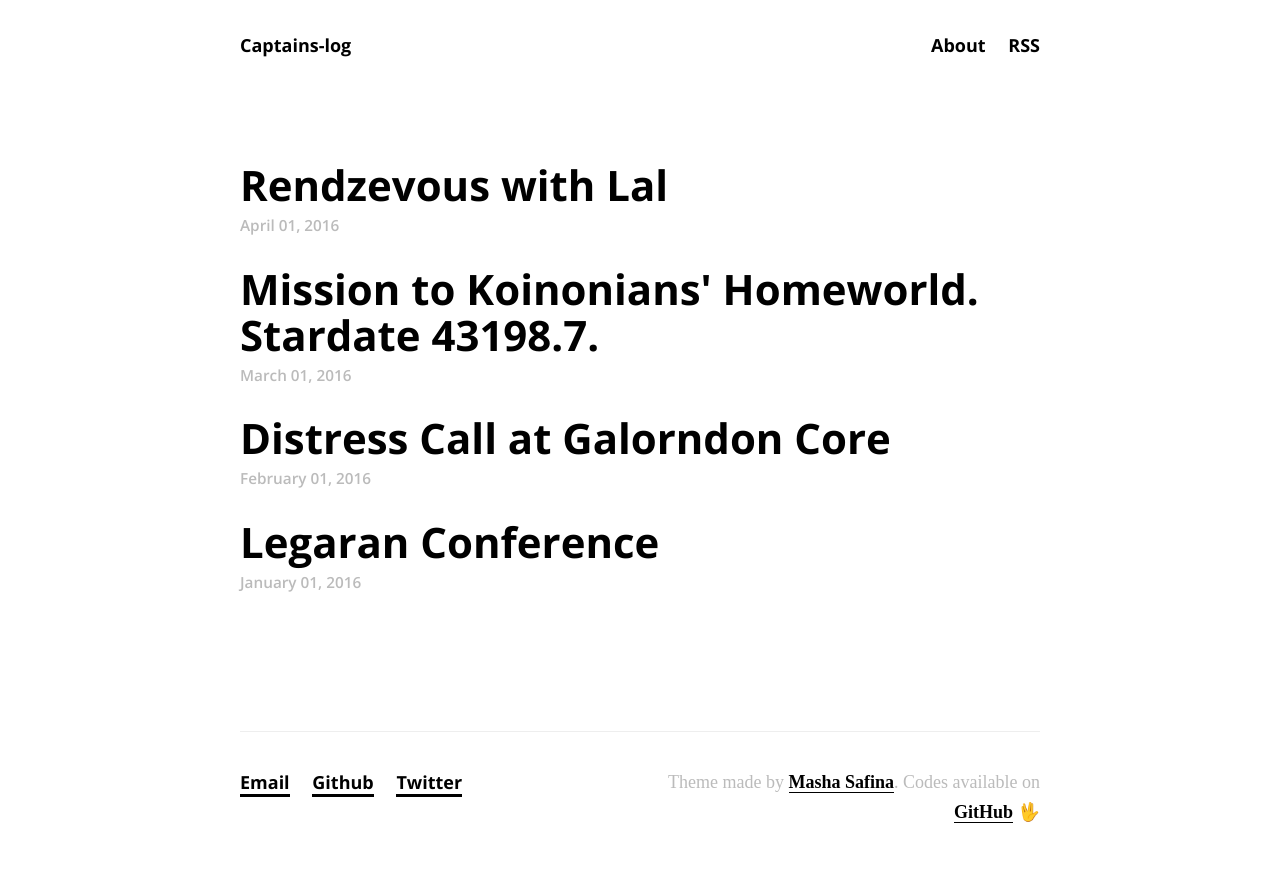
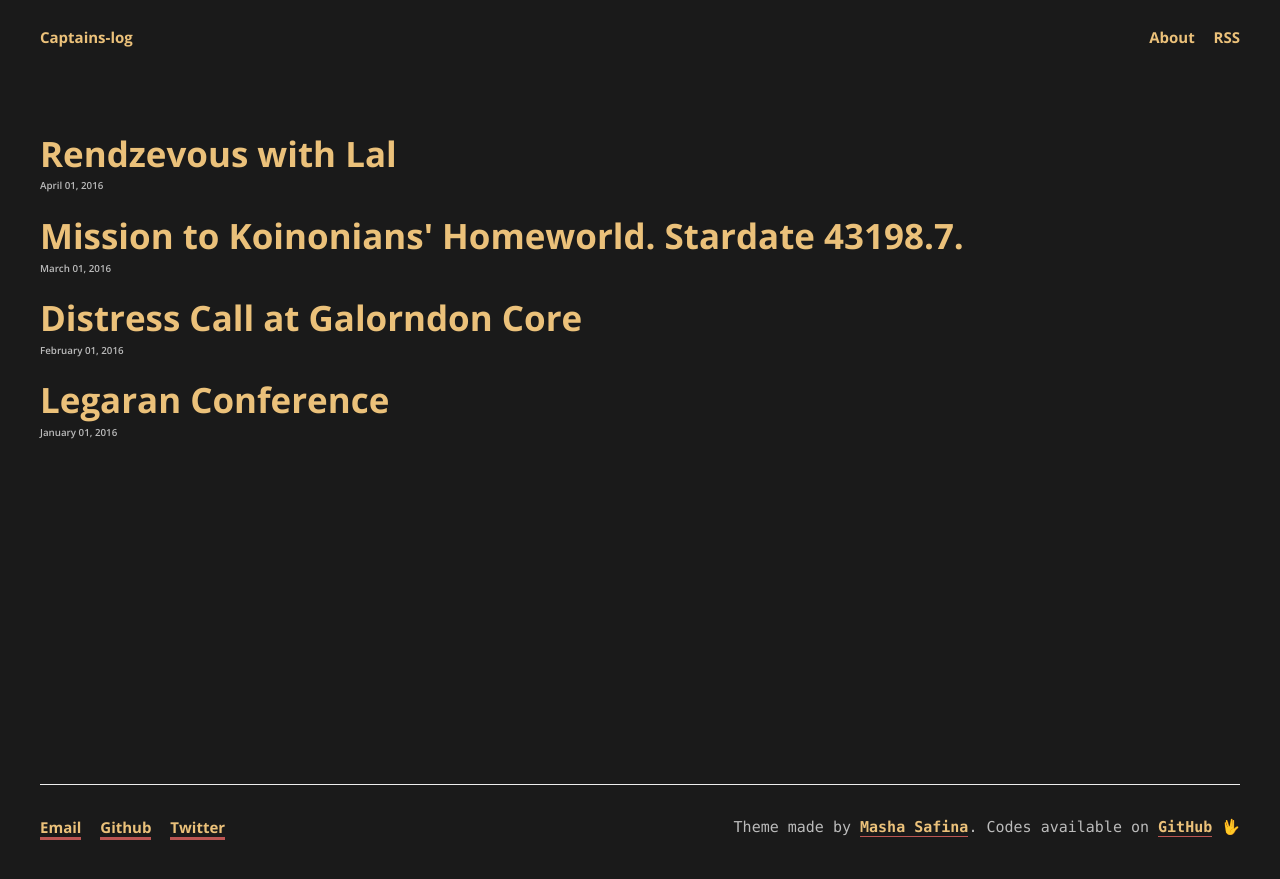
Before and after one commit to mashlo/captains-log, a Jekyll site: the page built from index.html, in a window 1280 px wide. Shown: the top 879 px of the page. Built offline with Jekyll 4.4.1, drawn with Linux system fonts in a browser that asks for light colours; some web fonts are replaced.

Commit message:
renamed theme from neutron-term to afterglow-term and fix Breakpoints (see pull request issue)

```diff
--- a/_sass/themes/_neutron-term.scss
+++ b/_sass/themes/_afterglow-term.scss
@@ -36,4 +36,4 @@
 $content-width: 1200px;
 
 // Breakpoints
-$reflow-point: 900px;
+$reflow-point: 1260px;
--- a/css/main.scss
+++ b/css/main.scss
@@ -10,7 +10,8 @@
 */
 
 // theme variables go first
-@import 'themes/default';
+//@import 'themes/default';
+@import 'themes/afterglow-term';
 
 @import 'reset';
 
```
